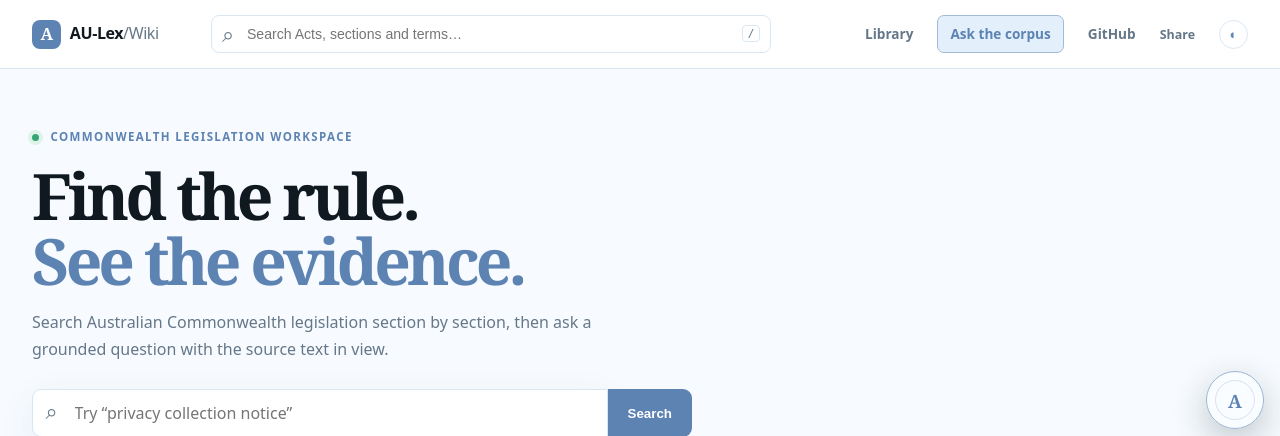
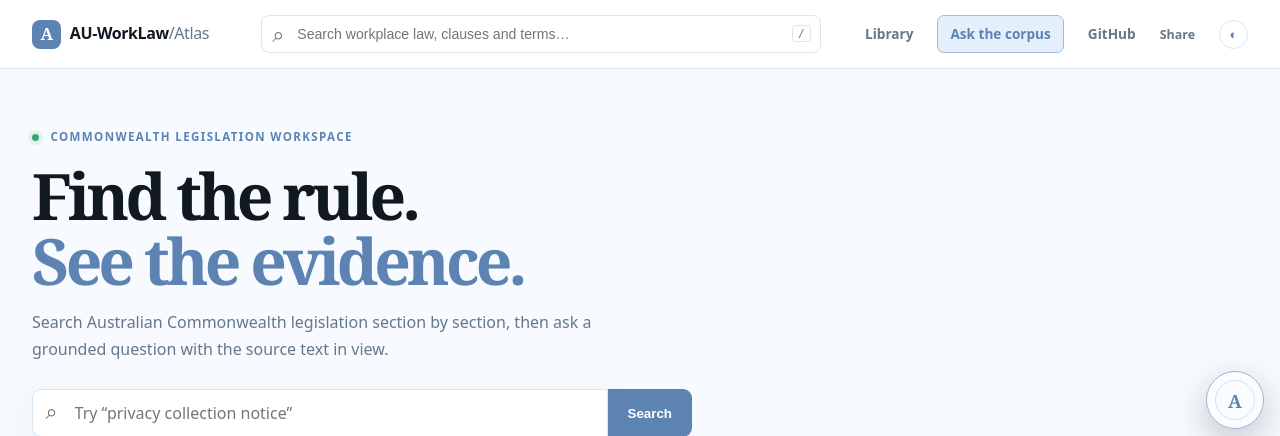
Before and after one commit to Chuanhui-Zheng/AU-Lex-Wiki, a FastAPI app: page / in a window 1280 px wide. Shown: the top 436 px of the page. Run offline with FastAPI, Linux system fonts and the light colour scheme; data that the repository does not hold is empty; some libraries are stand-ins or nearby versions.

Commit message:
Refresh the WorkLaw navigation chrome

```diff
--- a/frontend/templates/base.html
+++ b/frontend/templates/base.html
@@ -3,27 +3,27 @@
 <head>
   <meta charset="UTF-8">
   <meta name="viewport" content="width=device-width, initial-scale=1.0">
-  <title>{% block title %}AU-Lex-Wiki{% endblock %}</title>
+  <title>{% block title %}AU-WorkLaw-Atlas{% endblock %}</title>
   <link rel="stylesheet" href="/static/style.css">
 </head>
 <body class="{% if request.url.path == '/chat' %}chat-page{% endif %}">
   <a class="skip-link" href="#main">Skip to content</a>
   <header class="site-header">
     <div class="header-inner">
-      <a href="/" class="logo" aria-label="AU-Lex-Wiki home">
+      <a href="/" class="logo" aria-label="AU-WorkLaw-Atlas home">
         <span class="logo-mark">A</span>
-        <span>AU-Lex<span class="logo-muted">/Wiki</span></span>
+        <span>AU-WorkLaw<span class="logo-muted">/Atlas</span></span>
       </a>
       <form class="header-search" action="/search" method="get">
         <span class="search-icon" aria-hidden="true">⌕</span>
-        <input type="search" name="q" placeholder="Search Acts, sections and terms…"
+        <input type="search" name="q" placeholder="Search workplace law, clauses and terms…"
                value="{{ request.query_params.get('q', '') }}">
         <kbd>/</kbd>
       </form>
       <nav class="header-nav">
         <a href="/">Library</a>
         <a href="/chat" class="nav-ask" id="askToggle">Ask the corpus</a>
-        <a href="https://github.com/Chuanhui-Zheng/AU-Lex-Rag" target="_blank" rel="noopener" class="nav-icon-link">GitHub</a>
+        <a href="https://github.com/Chuanhui-Zheng/AU-WorkLaw-Atlas" target="_blank" rel="noopener" class="nav-icon-link">GitHub</a>
         <button type="button" class="nav-icon-link nav-button" id="shareButton">Share</button>
         <button type="button" class="theme-toggle nav-button" id="themeToggle" aria-label="Toggle color theme">◐</button>
       </nav>
@@ -38,14 +38,14 @@
     {% block aside %}{% endblock %}
   </div>
 
-  <section class="ask-dock" id="askDock" aria-label="Ask AU-Lex">
-    <button type="button" class="ask-orb" id="askOrb" aria-label="Open Ask AU-Lex" aria-expanded="false">
+  <section class="ask-dock" id="askDock" aria-label="Ask WorkLaw Atlas">
+    <button type="button" class="ask-orb" id="askOrb" aria-label="Open Ask WorkLaw Atlas" aria-expanded="false">
       <span class="ask-orb-mark">A</span>
       <span class="ask-orb-pulse" aria-hidden="true"></span>
     </button>
     <div class="ask-dock-panel" id="askDockPanel" aria-hidden="true">
       <div class="ask-dock-header">
-        <div><span class="eyebrow"><span class="status-dot"></span> Ask AU-Lex</span><strong id="askModeLabel">Offline evidence mode</strong></div>
+        <div><span class="eyebrow"><span class="status-dot"></span> Ask WorkLaw Atlas</span><strong id="askModeLabel">Offline evidence mode</strong></div>
         <div class="ask-dock-actions">
           <div class="mode-toggle" role="group" aria-label="Ask mode">
             <button type="button" class="mode-option is-active" data-mode="offline">Offline</button>
```
